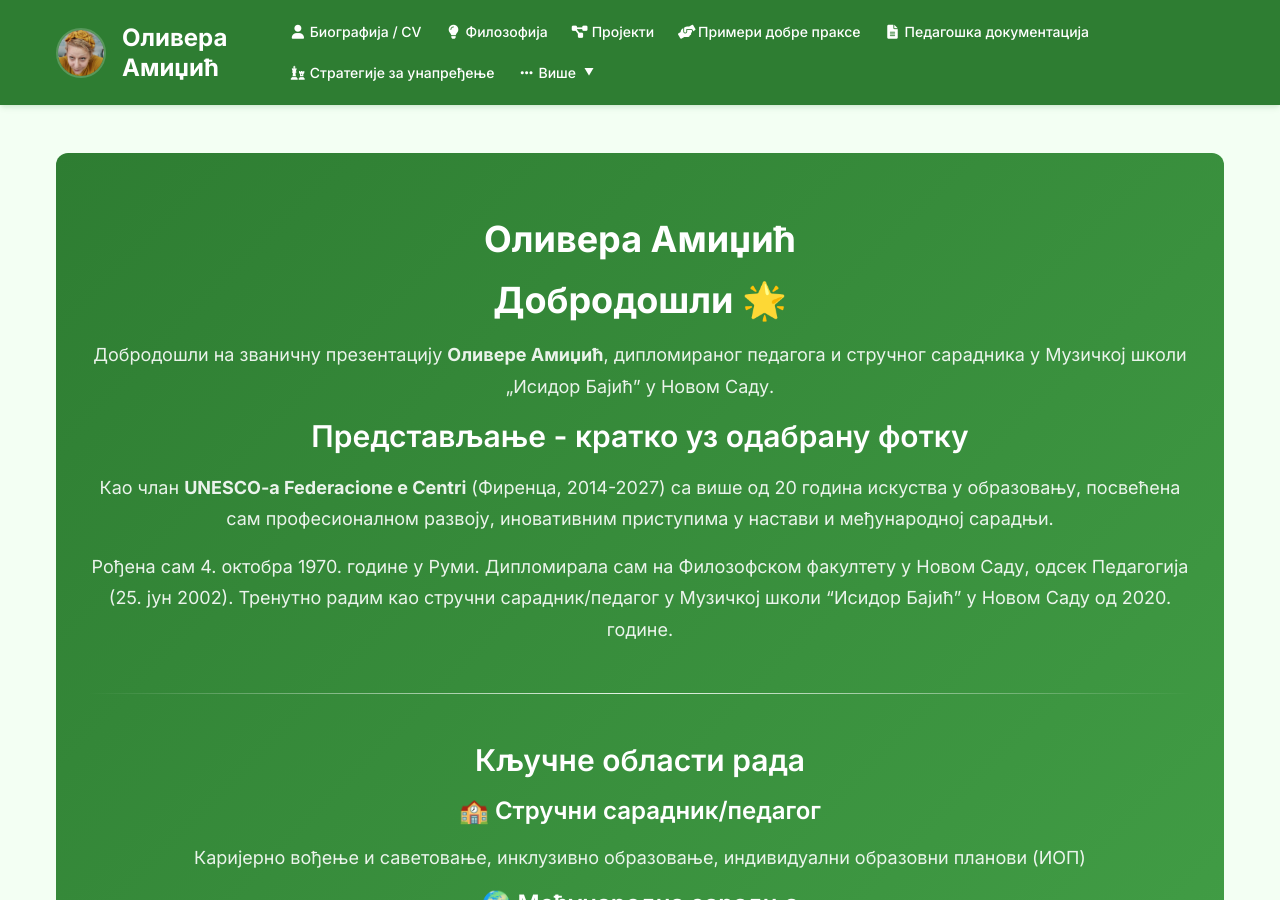
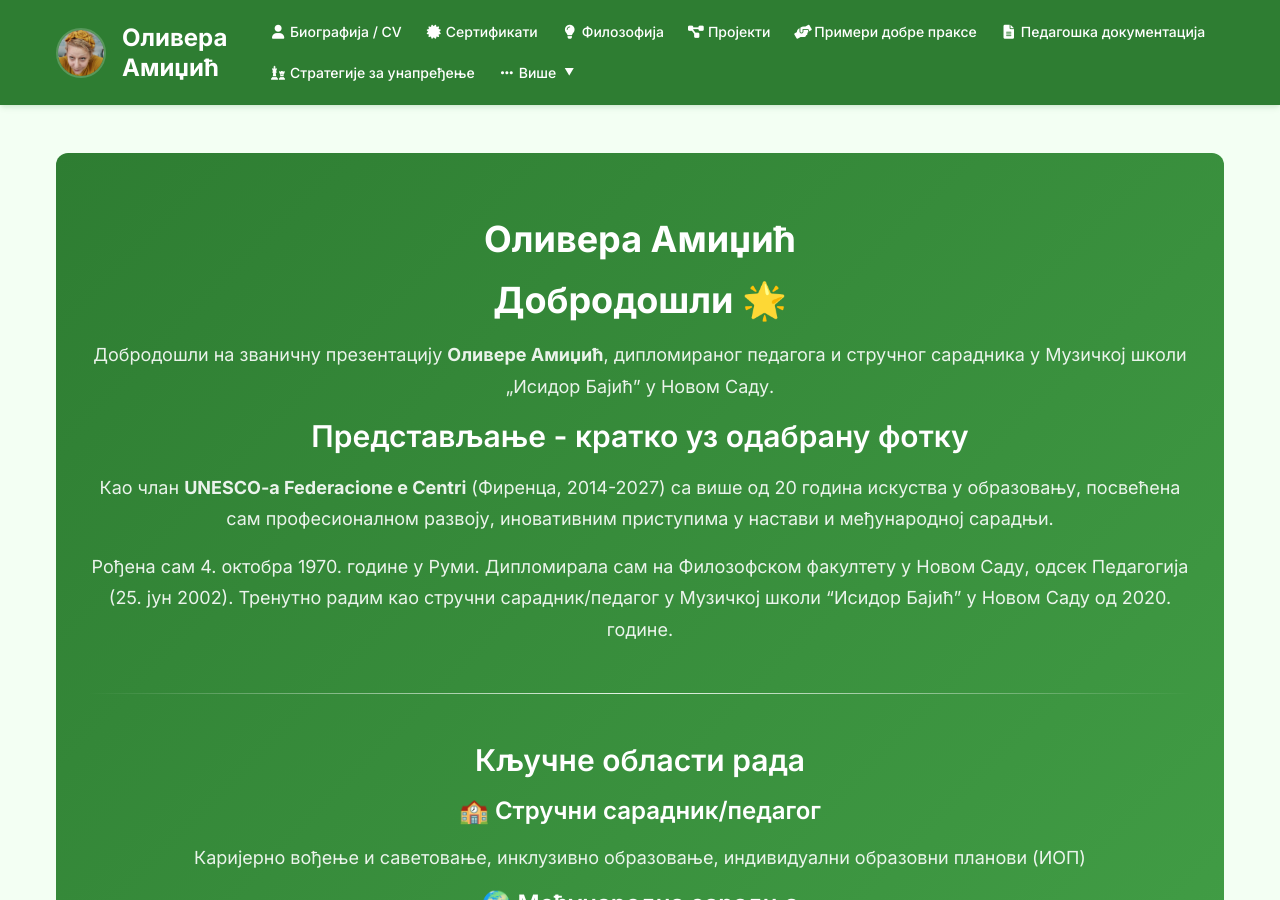
Before and after one commit to tesons/olivera-amidzic, a Jekyll site: the page built from index.md, in a window 1280 px wide and 900 px high. Built offline with Jekyll 4.4.1, drawn with Linux system fonts in a browser that asks for light colours.

Commit message:
Put certificates as 2nd menu item

```diff
--- a/_layouts/default.html
+++ b/_layouts/default.html
@@ -94,6 +94,15 @@
                             </li>
                             <li class="nav-item">
                                 <a
+                                    href="{{ '/pages/sertifikati' | relative_url }}"
+                                    class="nav-link {% if page.url contains '/sertifikati' %}active{% endif %}"
+                                >
+                                    <i class="fas fa-certificate"></i>
+                                    Сертификати
+                                </a>
+                            </li>
+                            <li class="nav-item">
+                                <a
                                     href="{{ '/pages/filozofija' | relative_url }}"
                                     class="nav-link {% if page.url contains '/filozofija' %}active{% endif %}"
                                 >
@@ -171,15 +180,7 @@
                                             Филмићи
                                         </a>
                                     </li>
-                                    <li>
-                                        <a
-                                            class="dropdown-item"
-                                            href="{{ '/pages/sertifikati' | relative_url }}"
-                                        >
-                                            <i class="fas fa-certificate"></i>
-                                            Сертификати
-                                        </a>
-                                    </li>
+                                    <!-- Сертификати moved to primary navigation -->
 
                                     <li>
                                         <a
```
Also changed, not shown: assets/certificates/general/documents/clanska_karta.png (renamed from assets/certificates/general/documents/15.png), assets/certificates/general/documents/novinski_clanak_01.jpg (renamed from assets/certificates/general/documents/IMG_20220109_125544_842.jpg), 2 other files.
